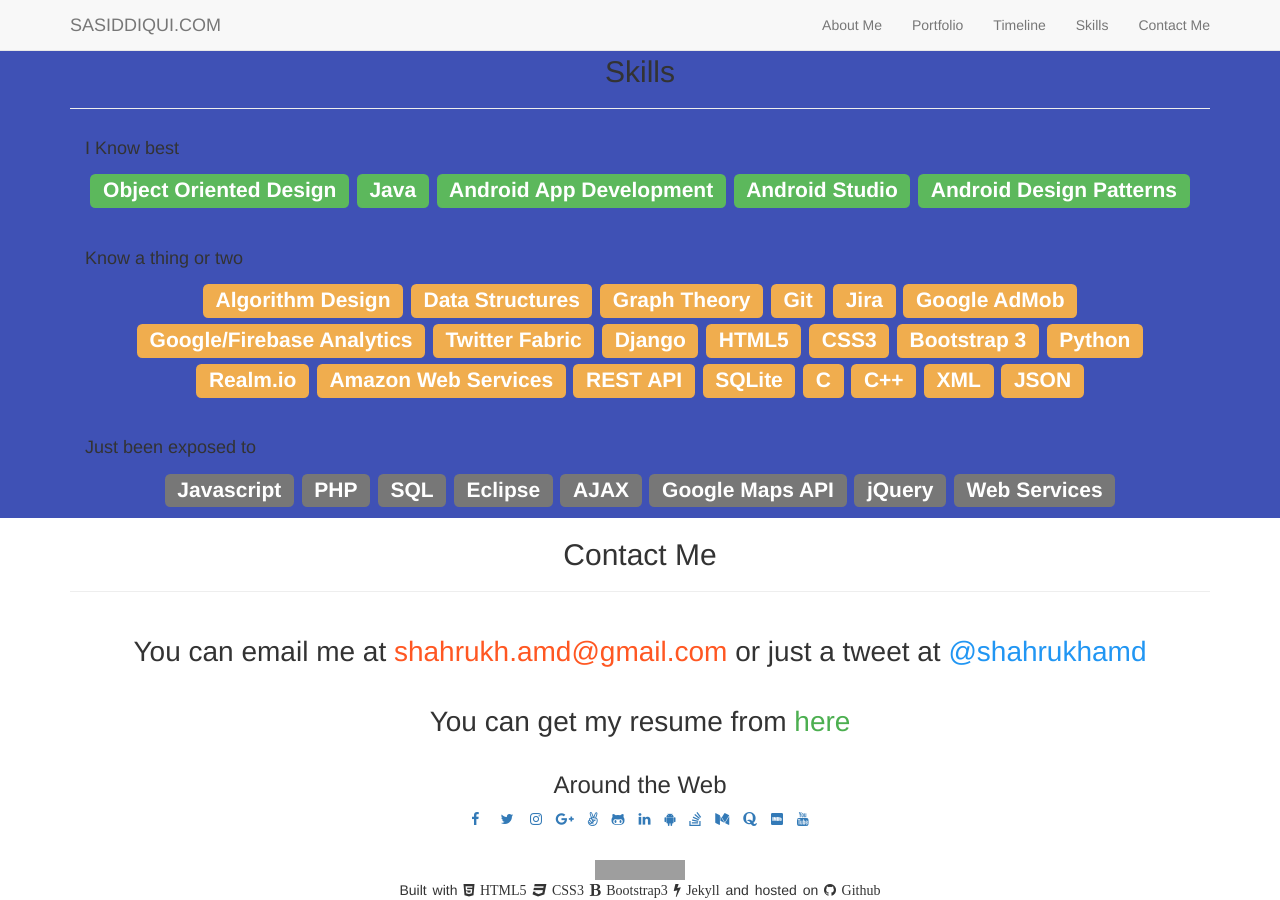
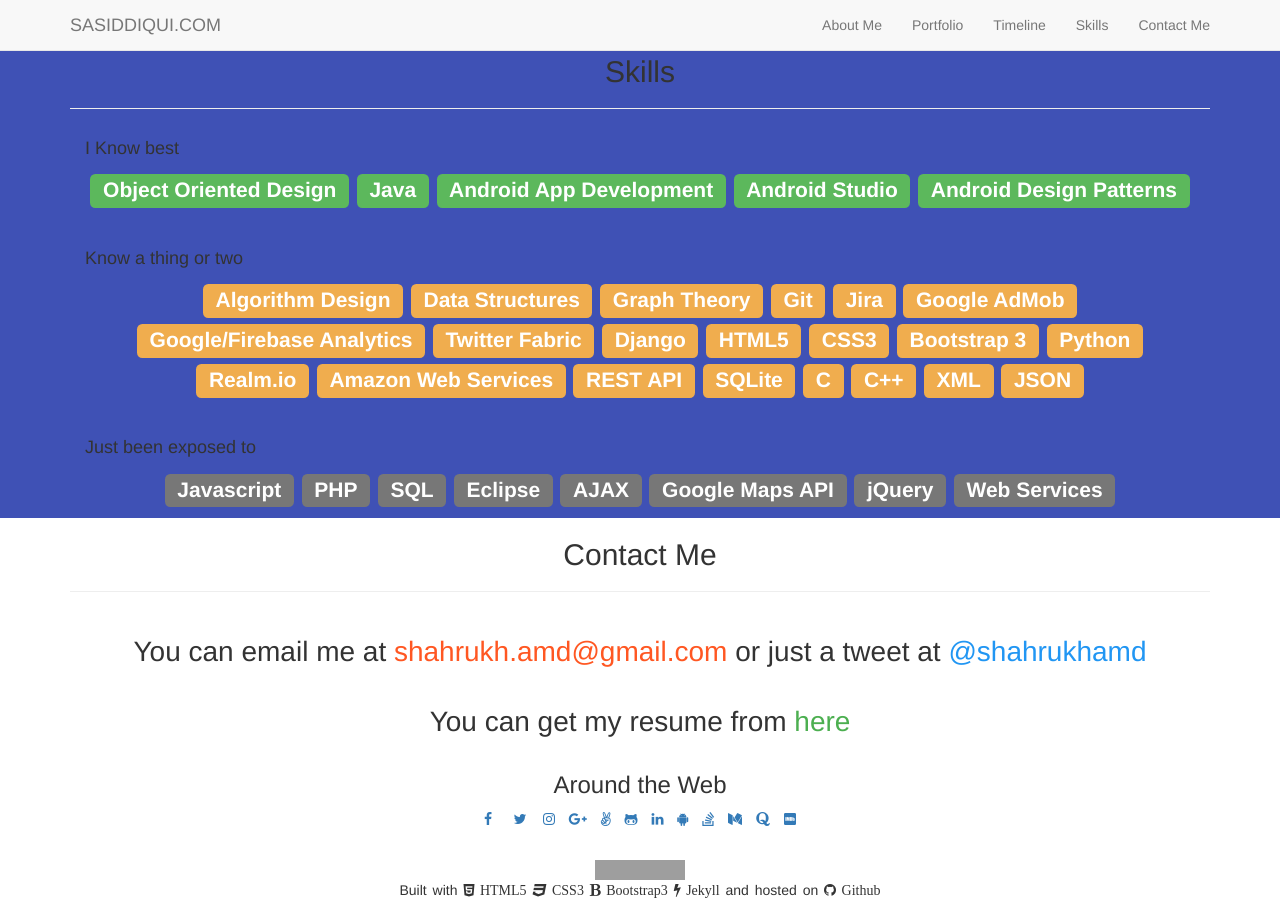
Before and after one commit to shahrukhamd/shahrukhamd.github.io, a Jekyll site: the page built from about.md, in a window 1280 px wide and 900 px high, scrolled down 4712 px. Built offline with Jekyll 4.4.1, drawn with Linux system fonts in a browser that asks for light colours; nearby versions of some CDN libraries; library files that are not in the unit come from our copies; comment, search, counter and statistics services are not loaded; grey boxes are pictures that could not be loaded.

```diff
--- a/_includes/footer.html
+++ b/_includes/footer.html
@@ -55,12 +55,12 @@
                             <a href="http://www.imdb.com/user/ur34092515/" class="btn-social btn-outline" target="_blank" title="Shahrukh's profile on IMDB"><i class="fa fa-imdb"></i></a>
                         </li>
 
-                        <li>
+                        <!-- <li>
                             <a href="https://www.youtube.com/user/imshahrukhamd" class="btn-social btn-outline" target="_blank" title="Shahrukh's YouTube channel"><i class="fa fa-youtube"></i></a>
-                        </li>
+                        </li> -->
                     </ul>
                     <br/>
-                    <a href="https://www.goodreads.com/review/list/42397521" title="Shahrukh Siddiqui's book recommendations, liked quotes, book clubs, book trivia, book lists (read shelf)" target="_blank"><img border="2" alt="Shahrukh Siddiqui's book recommendations, liked quotes, book clubs, book trivia, book lists (read shelf)" src="https://www.goodreads.com/images/badge/badge1.jpg"></a>
+                    <a href="https://www.goodreads.com/shahrukhamd" title="Shahrukh's profile on GoodReads" target="_blank"><img border="2" alt="Shahrukh Siddiqui's book recommendations, liked quotes, book clubs, book trivia, book lists (read shelf)" src="https://www.goodreads.com/images/badge/badge1.jpg"></a>
                 </div>
             </div>
         </div>
```
